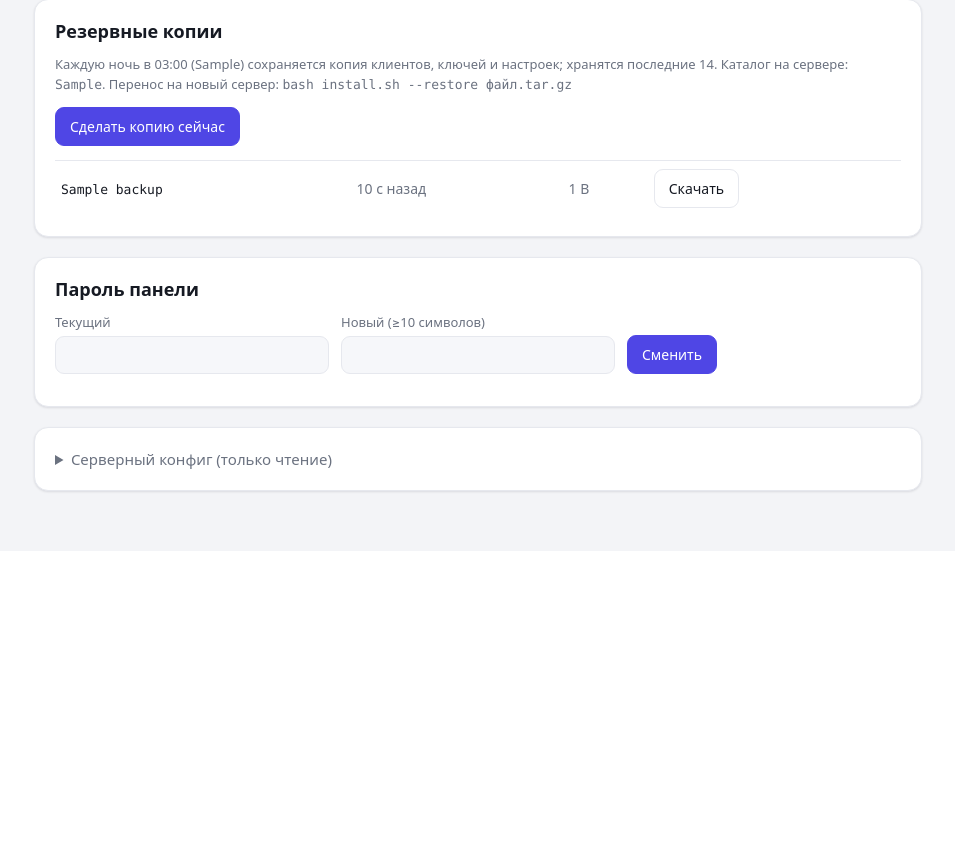
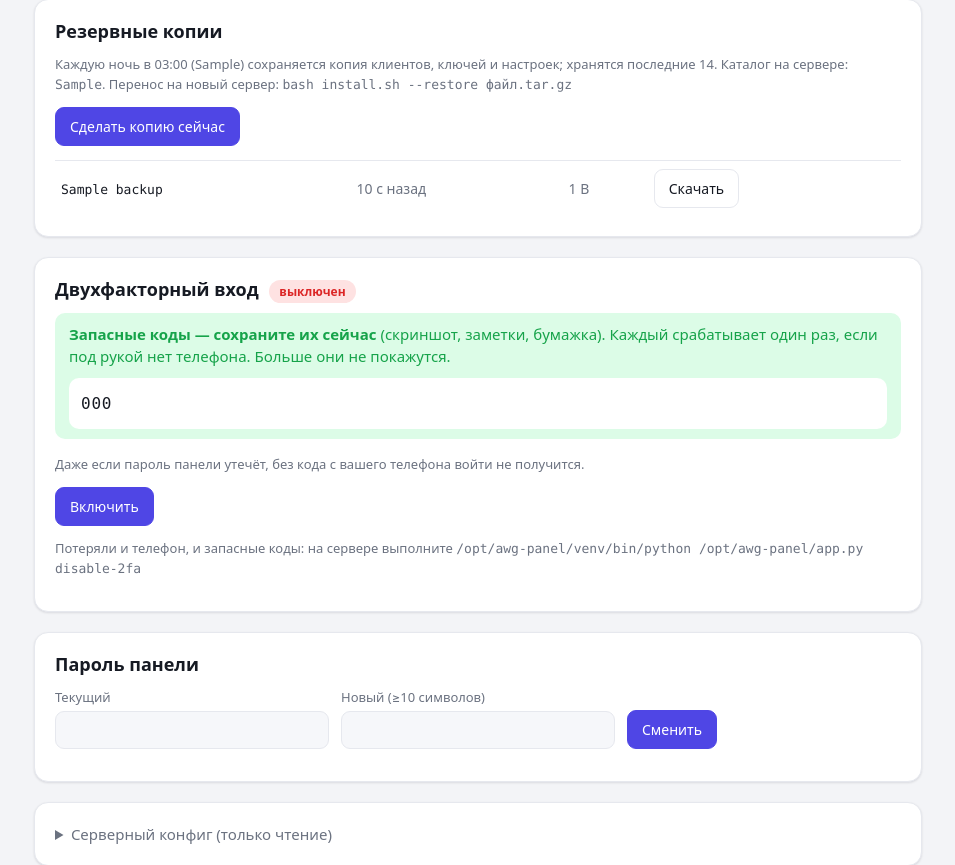
Before and after one commit to g79175929220-tech/amneziawg, a Flask app: template panel/templates/settings.html in a window 1280 px wide. Shown: the part 1071-1936 px from the top of the page, without its empty margins (162-1117 px from the left). Before the commit the page ends 1565 px from the top, so only its background shows below. Run offline with Flask 3, Linux system fonts and the light colour scheme; the visitor is signed in with stand-in values (Sample User, id 1); the template is opened without the code that fills it: most values are stand-ins (such as "Sample title", 1, 10 or a date in 2020).

Commit message:
Двухфакторный вход в панель (TOTP)
- коды из Google Authenticator / Яндекс Ключа и т.п., реализация RFC 6238 без
  внешних зависимостей (проверена эталонными векторами из RFC)
- включение: QR + ключ вручную, подтверждение кодом; 8 одноразовых запасных
  кодов (хранятся хешами, показываются один раз)
- вход в два шага: после пароля /login/2fa, 5 минут на ввод, общий лимит
  попыток; один и тот же код дважды не принимается
- отключение — паролем и кодом; app.py disable-2fa на случай потери телефона

Co-Authored-By: Claude Opus 5.5 <noreply@anthropic.com>
Claude-Session: https://claude.ai/code/session_016ttngmJuj58CJCaLmrVGKT

```diff
--- a/panel/app.py
+++ b/panel/app.py
@@ -18,6 +18,7 @@ from werkzeug.security import check_password_hash, generate_password_hash
 
 import awg
 import jobs
+import totp
 
 PANEL_FILE = os.path.join(awg.STATE_DIR, "panel.json")
 
@@ -79,7 +80,7 @@ app.jinja_env.globals["csrf_token"] = csrf_token
 
 @app.before_request
 def guard():
-    if request.endpoint in ("login", "static", "share_page", "share_redeem"):
+    if request.endpoint in ("login", "login_2fa", "static", "share_page", "share_redeem"):
         return
     is_api = request.path.startswith("/api/")
     if not session.get("auth"):
@@ -106,27 +107,74 @@ def api_http_error(e):
     return {"error": msg}, e.code
 
 
+def _too_many(ip):
+    fails = [t for t in _failed.get(ip, []) if time.time() - t < 900]
+    _failed[ip] = fails
+    return len(fails) >= 5
+
+
+def _fail(ip, msg):
+    _failed.setdefault(ip, []).append(time.time())
+    time.sleep(1)
+    flash(msg, "err")
+
+
+def _login_ok(message=None):
+    session.clear()                       # сначала очистка, потом сообщение — иначе оно пропадёт
+    session.permanent = True
+    session["auth"] = True
+    _failed.pop(request.remote_addr, None)
+    if message:
+        flash(message, "ok")
+    return redirect(url_for("index"))
+
+
 @app.route("/login", methods=["GET", "POST"])
 def login():
     if request.method == "POST":
         ip = request.remote_addr
-        fails = [t for t in _failed.get(ip, []) if time.time() - t < 900]
-        if len(fails) >= 5:
+        if _too_many(ip):
             flash("Слишком много попыток. Подождите 15 минут.", "err")
             return render_template("login.html"), 429
         cfg = load_panel()
         if (hmac.compare_digest(request.form.get("username", "").encode(), cfg["username"].encode())
                 and check_password_hash(cfg["password_hash"], request.form.get("password", ""))):
-            session.clear()
-            session.permanent = True
-            session["auth"] = True
-            _failed.pop(ip, None)
-            return redirect(url_for("index"))
-        fails.append(time.time())
-        _failed[ip] = fails
-        time.sleep(1)
-        flash("Неверный логин или пароль", "err")
+            if cfg.get("totp_enabled"):
+                # Пароль верен — второй шаг: код из приложения. 5 минут на ввод.
+                session.clear()
+                session["pending_2fa"] = int(time.time())
+                return redirect(url_for("login_2fa"))
+            return _login_ok()
+        _fail(ip, "Неверный логин или пароль")
     return render_template("login.html")
+
+
+@app.route("/login/2fa", methods=["GET", "POST"])
+def login_2fa():
+    started = session.get("pending_2fa")
+    if not started or time.time() - started > 300:
+        session.clear()
+        return redirect(url_for("login"))
+    if request.method == "POST":
+        ip = request.remote_addr
+        if _too_many(ip):
+            flash("Слишком много попыток. Подождите 15 минут.", "err")
+            return render_template("login.html", step="2fa"), 429
+        code = request.form.get("code", "")
+        with awg._lock:
+            cfg = load_panel()
+            step = totp.verify(cfg["totp_secret"], code, last_counter=cfg.get("totp_last"))
+            if step is not None:
+                cfg["totp_last"] = step               # тот же код повторно не пройдёт
+                save_panel(cfg)
+                return _login_ok()
+            h = totp.hash_recovery(code)
+            if code.strip() and h in cfg.get("totp_recovery", []):
+                cfg["totp_recovery"].remove(h)        # запасной код — одноразовый
+                save_panel(cfg)
+                return _login_ok(f"Вход по запасному коду. Осталось кодов: {len(cfg['totp_recovery'])}")
+        _fail(ip, "Неверный код")
+    return render_template("login.html", step="2fa")
 
 
 @app.post("/logout")
@@ -432,6 +480,8 @@ def _settings():
                         raise ValueError("Нужны токен бота и chat id")
                     jobs.send("✅ Панель AmneziaWG подключена к Telegram.\n\n" + jobs.digest_text(state), n)
                     flash("Тестовое сообщение отправлено — проверьте Telegram", "ok")
+            elif action in ("2fa_start", "2fa_confirm", "2fa_cancel", "2fa_disable", "2fa_codes"):
+                _settings_2fa(action)
             elif action == "password":
                 cfg = load_panel()
                 if not check_password_hash(cfg["password_hash"], request.form["old"]):
@@ -448,9 +498,62 @@ def _settings():
     keys = awg.params_for(s["proto"])
     n = jobs.settings(state)
     masked = ("•" * 8 + n["token"][-4:]) if n["token"] else ""
+    cfg = load_panel()
+    tfa = {"enabled": bool(cfg.get("totp_enabled")), "left": len(cfg.get("totp_recovery", [])),
+           "codes": session.pop("show_recovery", None)}
+    if session.get("totp_setup") and not tfa["enabled"]:
+        sec = session["totp_setup"]
+        uri = totp.uri(sec, cfg["username"], f"AmneziaWG {s['endpoint']}")
+        img = qrcode.make(uri, image_factory=qrcode.image.svg.SvgPathImage, box_size=8, border=2)
+        buf = io.BytesIO()
+        img.save(buf)
+        tfa.update(setup=True, secret=" ".join(sec[i:i + 4] for i in range(0, len(sec), 4)),
+                   qr=buf.getvalue().decode())
     return render_template("settings.html", s=s, keys=keys, server_conf=awg.server_conf(state),
-                           notify=n, token_masked=masked, backups=jobs.list_backups(),
+                           notify=n, token_masked=masked, tfa=tfa, backups=jobs.list_backups(),
                            backup_dir=jobs.BACKUP_DIR)
+
+
+def _settings_2fa(action):
+    """Двухфакторный вход: включение (QR → код), отключение, новые запасные коды."""
+    cfg = load_panel()
+    code = request.form.get("code", "")
+    if action == "2fa_start":
+        session["totp_setup"] = totp.new_secret()     # в panel.json — только после подтверждения
+        return
+    if action == "2fa_cancel":
+        session.pop("totp_setup", None)
+        return
+    if action == "2fa_confirm":
+        sec = session.get("totp_setup")
+        step = sec and totp.verify(sec, code)
+        if step is None or not sec:
+            raise ValueError("Код не подошёл. Проверьте, что время на телефоне выставлено автоматически")
+        codes = totp.new_recovery_codes()
+        cfg.update(totp_enabled=True, totp_secret=sec, totp_last=step,
+                   totp_recovery=[totp.hash_recovery(c) for c in codes])
+        save_panel(cfg)
+        session.pop("totp_setup", None)
+        session["show_recovery"] = codes
+        flash("Двухфакторный вход включён. Сохраните запасные коды — они показываются один раз", "ok")
+        return
+    # Отключение и новые коды — только с подтверждением кодом из приложения.
+    step = totp.verify(cfg.get("totp_secret", ""), code, last_counter=cfg.get("totp_last"))
+    if step is None:
+        raise ValueError("Неверный код из приложения (если вы только что вошли этим кодом — дождитесь следующего)")
+    cfg["totp_last"] = step
+    if action == "2fa_disable":
+        if not check_password_hash(cfg["password_hash"], request.form.get("password", "")):
+            raise ValueError("Неверный пароль")
+        for k in ("totp_enabled", "totp_secret", "totp_last", "totp_recovery"):
+            cfg.pop(k, None)
+        flash("Двухфакторный вход отключён", "ok")
+    else:
+        codes = totp.new_recovery_codes()
+        cfg["totp_recovery"] = [totp.hash_recovery(c) for c in codes]
+        session["show_recovery"] = codes
+        flash("Новые запасные коды созданы, старые больше не действуют", "ok")
+    save_panel(cfg)
 
 
 @app.get("/backups/<name>")
@@ -482,6 +585,7 @@ def cli():
     pw.add_argument("--username", default="admin")
     pw.add_argument("password")
     sub.add_parser("render", help="записать серверный конфиг из state.json")
+    sub.add_parser("disable-2fa", help="отключить двухфакторный вход (если потерян телефон и коды)")
     a = p.parse_args()
     with awg._lock:
         _run_cli(a)
@@ -507,6 +611,12 @@ def _run_cli(a):
         save_panel(cfg)
     elif a.cmd == "render":
         awg.write_conf(awg.load())
+    elif a.cmd == "disable-2fa":
+        cfg = load_panel()
+        for k in ("totp_enabled", "totp_secret", "totp_last", "totp_recovery"):
+            cfg.pop(k, None)
+        save_panel(cfg)
+        print("Двухфакторный вход отключён. Войдите по паролю и включите его заново в настройках.")
 
 
 def _check_loop():
--- a/panel/static/style.css
+++ b/panel/static/style.css
@@ -259,3 +259,13 @@ label.check span { display: flex; align-items: center; gap: 8px; }
 table.backups { width: 100%; border-collapse: collapse; margin-top: 14px; font-size: 14px; }
 table.backups td { padding: 8px 6px; border-top: 1px solid var(--line); white-space: nowrap; }
 table.backups td:first-child { white-space: normal; word-break: break-all; }
+
+/* ---------- двухфакторный вход */
+h2 .chip { font-size: 12px; vertical-align: middle; margin-left: 6px; }
+pre.codes { margin: 10px 0 0; font-size: 16px; line-height: 1.7; letter-spacing: .05em; background: var(--card); color: var(--fg); }
+code.secret { word-break: break-all; }
+input.otp { font-size: 22px; letter-spacing: .2em; text-align: center; }
+#twofa .two { grid-template-columns: 220px 1fr; }
+@media (max-width: 640px) { #twofa .two { grid-template-columns: 1fr; } #twofa .qr-box { max-width: 240px; } }
+#twofa .two { display: grid; gap: 20px; align-items: start; }
+.qr-box svg { display: block; width: 100%; height: auto; }
--- a/panel/templates/settings.html
+++ b/panel/templates/settings.html
@@ -100,6 +100,59 @@
   {% endif %}
 </div>
 
+<div class="card" id="twofa">
+  <h2>Двухфакторный вход {% if tfa.enabled %}<span class="chip ok">включён</span>{% else %}<span class="chip bad">выключен</span>{% endif %}</h2>
+  {% if tfa.codes %}
+  <div class="flash ok">
+    <b>Запасные коды — сохраните их сейчас</b> (скриншот, заметки, бумажка). Каждый срабатывает один раз,
+    если под рукой нет телефона. Больше они не покажутся.
+    <pre class="codes">{% for c in tfa.codes %}{{ c }}
+{% endfor %}</pre>
+  </div>
+  {% endif %}
+  {% if tfa.enabled %}
+  <p class="muted small">При входе после пароля нужен 6-значный код из приложения.
+     Осталось запасных кодов: <b>{{ tfa.left }}</b>.</p>
+  <form method="post" class="form-grid">
+    <input type="hidden" name="csrf" value="{{ csrf_token() }}">
+    <label>Код из приложения <input name="code" inputmode="numeric" autocomplete="one-time-code" required></label>
+    <label>Пароль (для отключения) <input name="password" type="password" autocomplete="current-password"></label>
+    <div class="btn-row">
+      <button name="action" value="2fa_codes" class="secondary">Новые запасные коды</button>
+      <button name="action" value="2fa_disable" class="danger">Отключить</button>
+    </div>
+  </form>
+  {% elif tfa.setup %}
+  <div class="two">
+    <div class="qr-box">{{ tfa.qr|safe }}</div>
+    <div>
+      <ol class="muted small steps">
+        <li>Установите на телефон <b>Google Authenticator</b>, <b>Яндекс Ключ</b> или <b>Microsoft Authenticator</b>.</li>
+        <li>В приложении: «+» → «Сканировать QR-код» и наведите камеру на код слева.
+            Нет камеры — «Ввести ключ вручную»: <code class="secret">{{ tfa.secret }}</code></li>
+        <li>Введите 6 цифр, которые показало приложение.</li>
+      </ol>
+      <form method="post" class="form-grid">
+        <input type="hidden" name="csrf" value="{{ csrf_token() }}">
+        <label>Код из приложения <input name="code" inputmode="numeric" autocomplete="one-time-code" required autofocus></label>
+        <div class="btn-row">
+          <button name="action" value="2fa_confirm">Подтвердить и включить</button>
+          <button name="action" value="2fa_cancel" class="secondary" formnovalidate>Отмена</button>
+        </div>
+      </form>
+    </div>
+  </div>
+  {% else %}
+  <p class="muted small">Даже если пароль панели утечёт, без кода с вашего телефона войти не получится.</p>
+  <form method="post" class="inline">
+    <input type="hidden" name="csrf" value="{{ csrf_token() }}">
+    <button name="action" value="2fa_start">Включить</button>
+  </form>
+  {% endif %}
+  <p class="muted small">Потеряли и телефон, и запасные коды: на сервере выполните
+     <code>/opt/awg-panel/venv/bin/python /opt/awg-panel/app.py disable-2fa</code></p>
+</div>
+
 <div class="card">
   <h2>Пароль панели</h2>
   <form method="post" class="form-grid">
```
Also changed, not shown: panel/templates/login.html (+12 -0 lines), panel/totp.py (added, +67 -0 lines).
